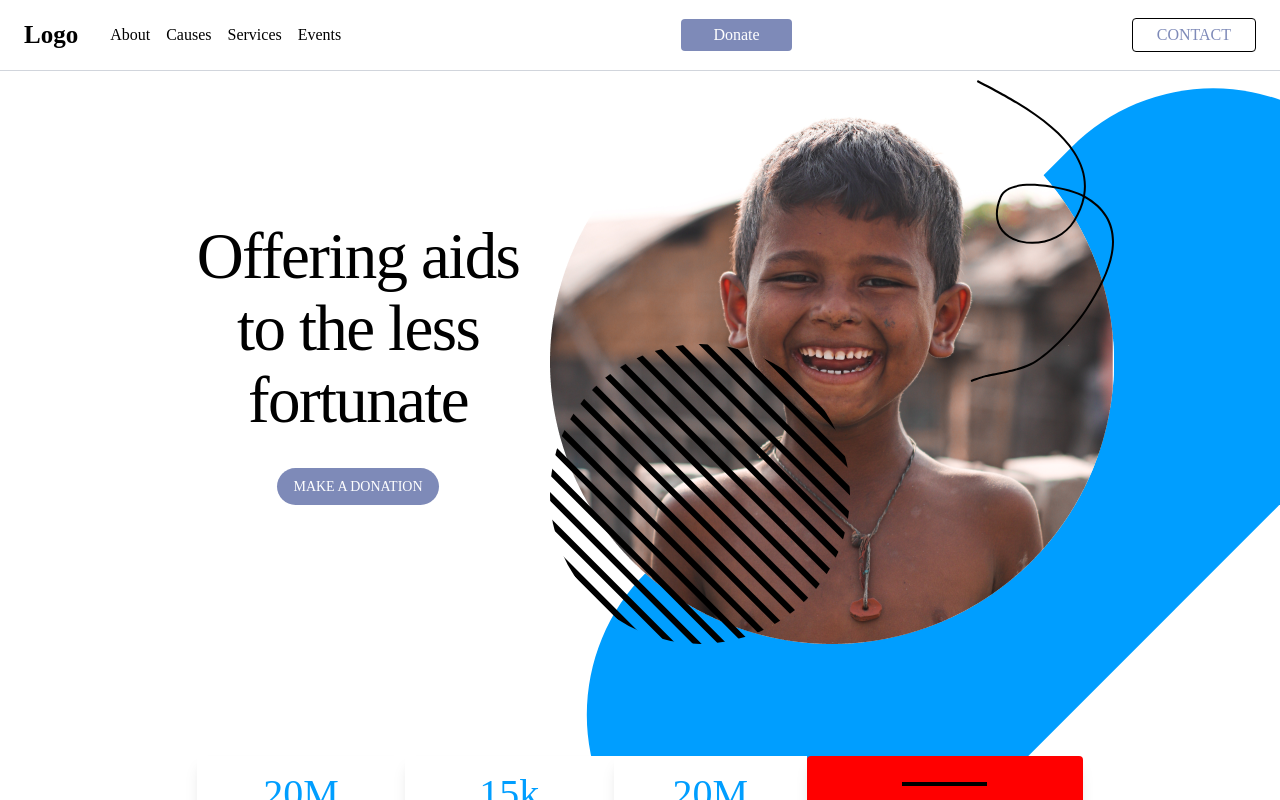
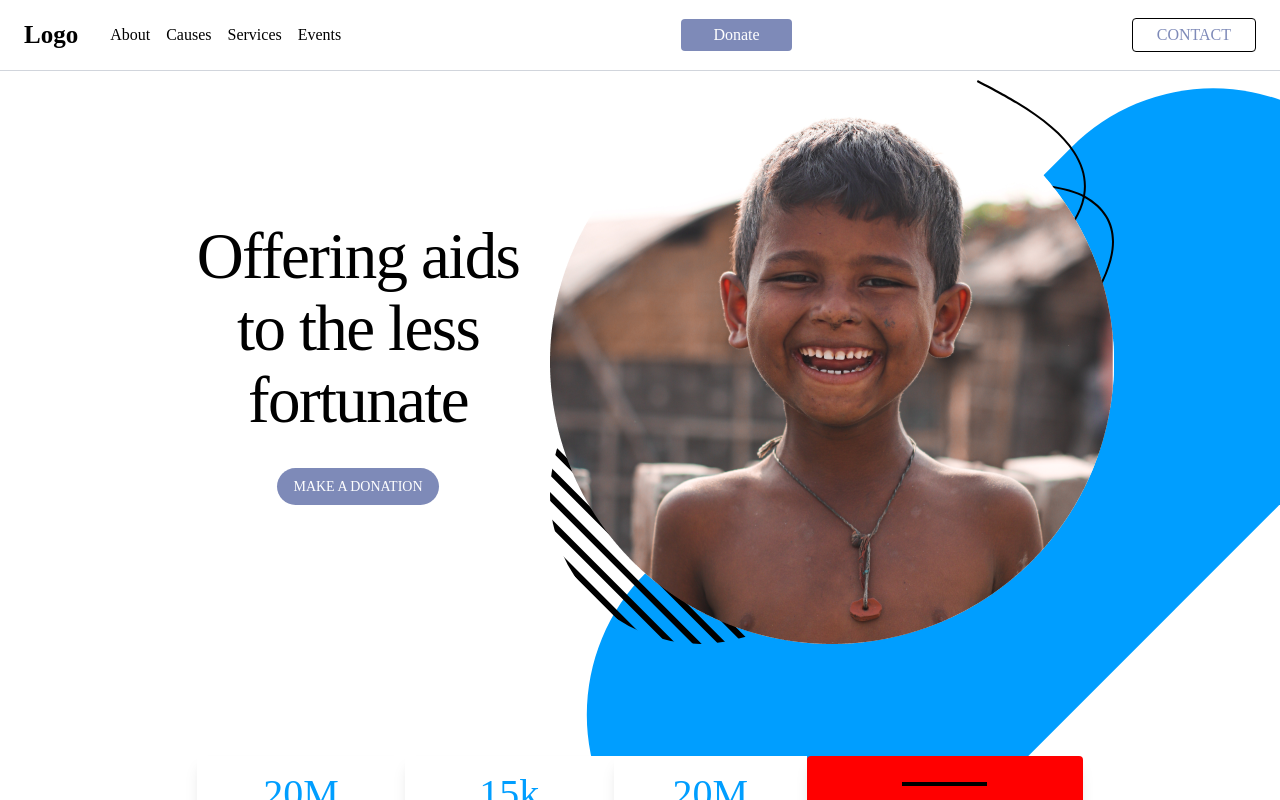
Before and after one commit to hcoretech/childrenOfwar, a Next.js app: page /home in a window 1280 px wide. Shown: the top 800 px of the page. Built offline with nearby package versions, Linux system fonts and the light colour scheme.

Commit message:
new commit

```diff
--- a/app/(root)/home/page.tsx
+++ b/app/(root)/home/page.tsx
@@ -38,7 +38,7 @@ export default function Page(){
                     <div className="absolute bottom-0 ">
                         <Image src="/Shape.svg" width={800} height={200} alt="child" priority className="w-auto h-[300px] max-sm:h-auto "/>
                     </div>
-                    <Image src="/image.png" width={400} height={300} alt="childofwar" priority className="w-auto max-sm:w-[300px] h-auto "/>
+                    <Image  src="/Image.png"  className="w-auto h-auto max-sm:w-[300px] relative"  width={400} height={300} alt="childofwar" priority/>
                 </div>
 
                  <div className=" sm:hidden mt-40 ">
--- /dev/null
+++ b/next.config.js
@@ -0,0 +1 @@
+ images: { unoptimized: true }
```
